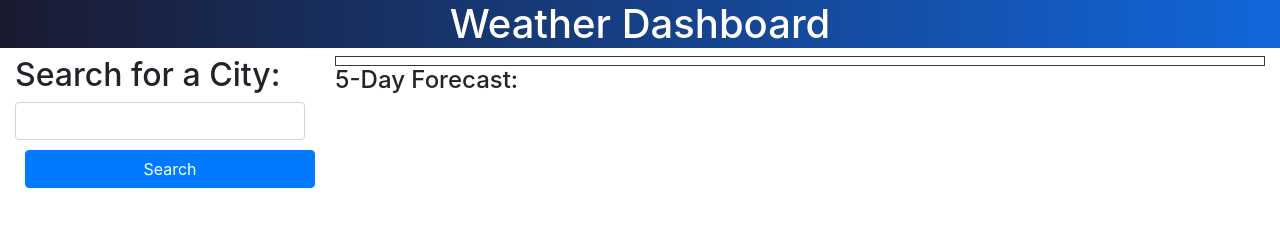
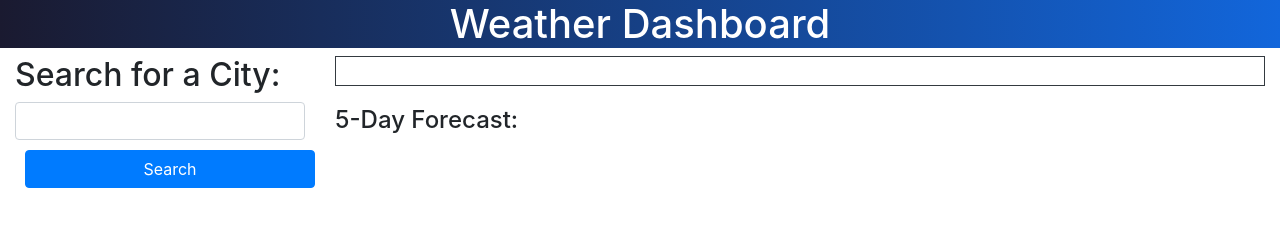
Before and after one commit to smdann/weather-dashboard, a plain HTML site: page index.html in a window 1280 px wide. Drawn offline with nearby package versions, Linux system fonts and the light colour scheme.

Commit message:
Added some minor tweaks to the style.css file to enhance dashboard appearance.

```diff
--- a/assets/style.css
+++ b/assets/style.css
@@ -1,15 +1,26 @@
+/* Main Dashboard Header */
 header {
   background-image: linear-gradient(to left, rgb(18, 102, 219), rgb(26, 26, 48));
   color: rgb(255, 255, 255);
   text-align: center;
-
 }
 
+/* Primary and Secondary Buttons */
 button {
   width: 100%;
   padding: 10px;
   margin: 10px;
   align-self: center;
+}
+
+/* Current Weather Section */
+.current-weather {
+  padding: 10px
+}
+
+/* 5-Day Forecast Section */
+h4 {
+  margin-top: 20px;
 }
 
 .col-2 {
```
